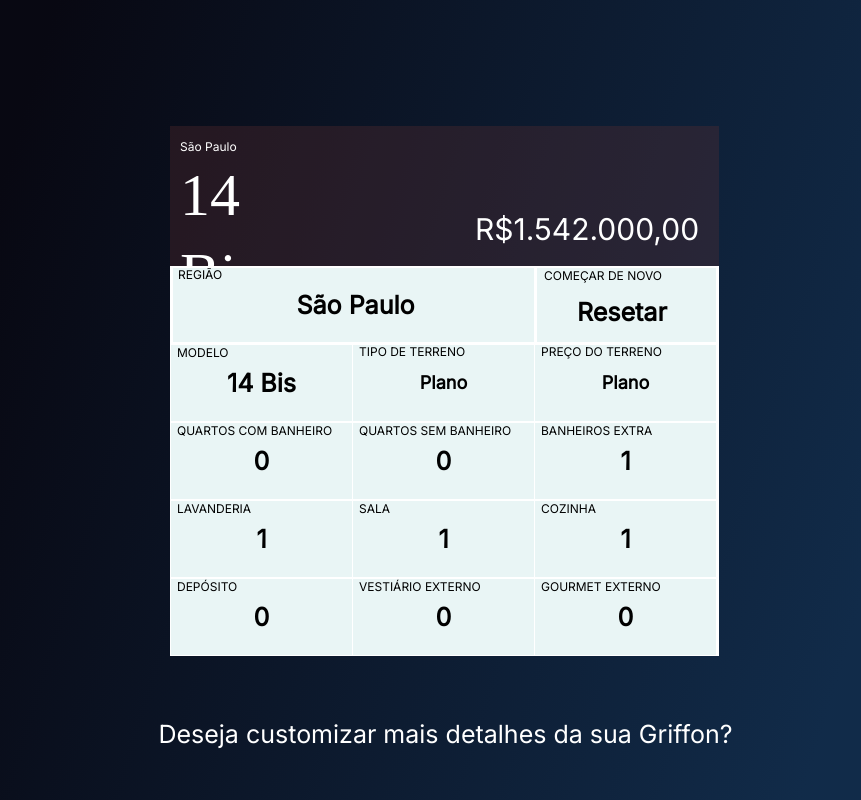
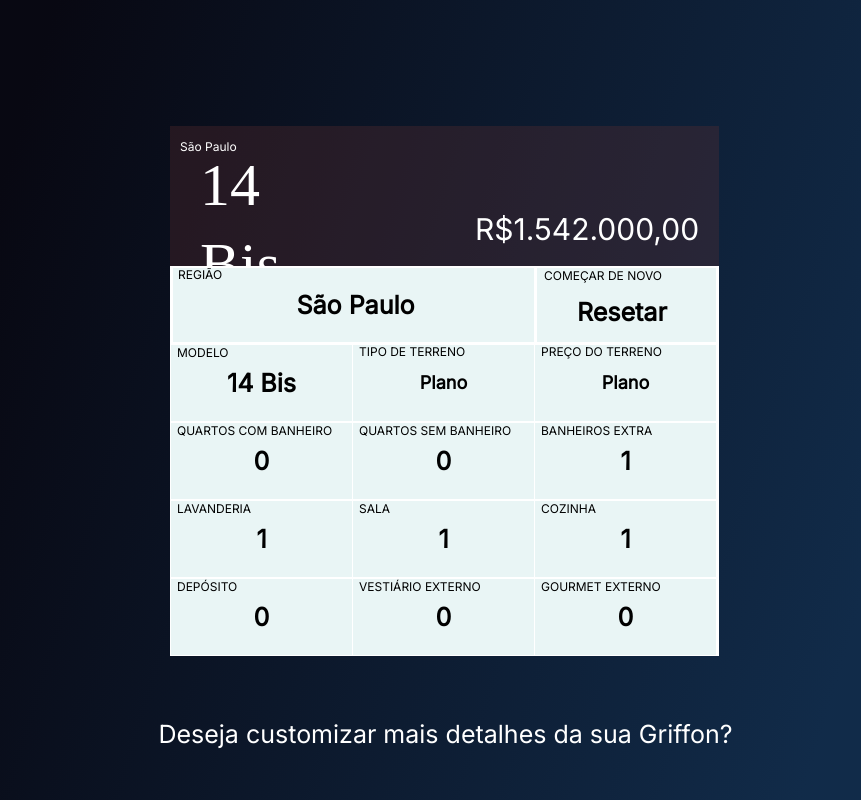
Before and after one commit to babivillanova/webpricecalculator, a website: page index2.html in a window 1280 px wide. Shown: the top 800 px of the page, without its empty margins (275-1136 px from the left). Drawn offline with Linux system fonts and the light colour scheme; a web font is replaced by a local one.

Commit message:
Update calculadora2.css

```diff
--- a/calculadora2.css
+++ b/calculadora2.css
@@ -47,8 +47,8 @@
   position: absolute;
   width: 130px;
   height: 79px;
-  left: 10px;
-  top: -10px;
+  left: 30px;
+  top: -20px;
 
   font-family: "Ms Madi";
   font-style: normal;
```
